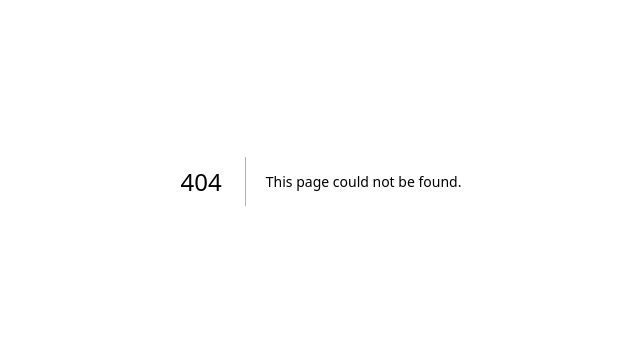
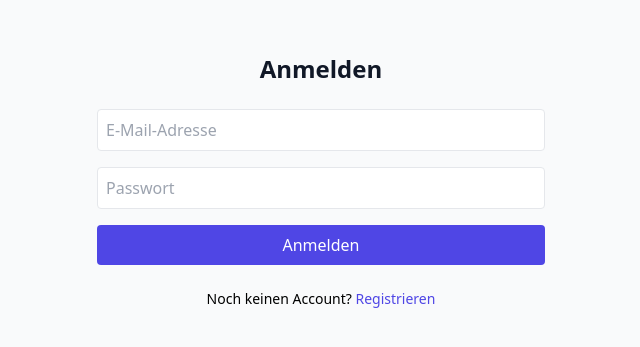
Before and after one commit to im23b-busere/Mensa-App, a Next.js app: page /login in a window 1280 px wide. Before the commit this address had no page. Shown: the part 219-566 px from the top of the page, without its empty margins (319-959 px from the left). Built offline with nearby package versions, Linux system fonts and the light colour scheme.

Commit message:
Add frontend login and registration pages

```diff
--- /dev/null
+++ b/app/login/page.js
@@ -0,0 +1,72 @@
+'use client';
+
+import { useState } from 'react';
+import { useRouter } from 'next/navigation';
+import Link from 'next/link';
+
+export default function LoginPage() {
+  const [email, setEmail] = useState('');
+  const [password, setPassword] = useState('');
+  const [error, setError] = useState('');
+  const router = useRouter();
+
+  const handleSubmit = async (e) => {
+    e.preventDefault();
+    setError('');
+    try {
+      const res = await fetch('/api/login', {
+        method: 'POST',
+        headers: { 'Content-Type': 'application/json' },
+        body: JSON.stringify({ email, password }),
+      });
+      const data = await res.json();
+      if (!res.ok) {
+        setError(data.error || 'Login fehlgeschlagen');
+        return;
+      }
+      localStorage.setItem('token', data.token);
+      router.push('/');
+    } catch {
+      setError('Login fehlgeschlagen');
+    }
+  };
+
+  return (
+    <div className="min-h-screen flex items-center justify-center bg-gray-50 py-12 px-4">
+      <div className="w-full max-w-md space-y-6">
+        <h1 className="text-center text-2xl font-bold text-gray-900">Anmelden</h1>
+        {error && <p className="text-center text-red-600">{error}</p>}
+        <form onSubmit={handleSubmit} className="space-y-4">
+          <input
+            type="email"
+            value={email}
+            onChange={(e) => setEmail(e.target.value)}
+            required
+            placeholder="E-Mail-Adresse"
+            className="w-full border p-2 rounded"
+          />
+          <input
+            type="password"
+            value={password}
+            onChange={(e) => setPassword(e.target.value)}
+            required
+            placeholder="Passwort"
+            className="w-full border p-2 rounded"
+          />
+          <button
+            type="submit"
+            className="w-full bg-indigo-600 text-white py-2 rounded hover:bg-indigo-700"
+          >
+            Anmelden
+          </button>
+        </form>
+        <p className="text-center text-sm">
+          Noch keinen Account?{' '}
+          <Link href="/register" className="text-indigo-600 hover:underline">
+            Registrieren
+          </Link>
+        </p>
+      </div>
+    </div>
+  );
+}
--- /dev/null
+++ b/app/register/page.js
@@ -0,0 +1,81 @@
+'use client';
+
+import { useState } from 'react';
+import { useRouter } from 'next/navigation';
+import Link from 'next/link';
+
+export default function RegisterPage() {
+  const [name, setName] = useState('');
+  const [email, setEmail] = useState('');
+  const [password, setPassword] = useState('');
+  const [error, setError] = useState('');
+  const router = useRouter();
+
+  const handleSubmit = async (e) => {
+    e.preventDefault();
+    setError('');
+    try {
+      const res = await fetch('/api/register', {
+        method: 'POST',
+        headers: { 'Content-Type': 'application/json' },
+        body: JSON.stringify({ name, email, password }),
+      });
+      const data = await res.json();
+      if (!res.ok) {
+        setError(data.error || 'Registrierung fehlgeschlagen');
+        return;
+      }
+      localStorage.setItem('token', data.token);
+      router.push('/');
+    } catch {
+      setError('Registrierung fehlgeschlagen');
+    }
+  };
+
+  return (
+    <div className="min-h-screen flex items-center justify-center bg-gray-50 py-12 px-4">
+      <div className="w-full max-w-md space-y-6">
+        <h1 className="text-center text-2xl font-bold text-gray-900">Registrieren</h1>
+        {error && <p className="text-center text-red-600">{error}</p>}
+        <form onSubmit={handleSubmit} className="space-y-4">
+          <input
+            type="text"
+            value={name}
+            onChange={(e) => setName(e.target.value)}
+            required
+            placeholder="Name"
+            className="w-full border p-2 rounded"
+          />
+          <input
+            type="email"
+            value={email}
+            onChange={(e) => setEmail(e.target.value)}
+            required
+            placeholder="E-Mail-Adresse"
+            className="w-full border p-2 rounded"
+          />
+          <input
+            type="password"
+            value={password}
+            onChange={(e) => setPassword(e.target.value)}
+            required
+            placeholder="Passwort"
+            className="w-full border p-2 rounded"
+          />
+          <button
+            type="submit"
+            className="w-full bg-indigo-600 text-white py-2 rounded hover:bg-indigo-700"
+          >
+            Registrieren
+          </button>
+        </form>
+        <p className="text-center text-sm">
+          Bereits registriert?{' '}
+          <Link href="/login" className="text-indigo-600 hover:underline">
+            Anmelden
+          </Link>
+        </p>
+      </div>
+    </div>
+  );
+}
```
Also changed, not shown: 1 other file (tests, documents, lock files or other folders).
